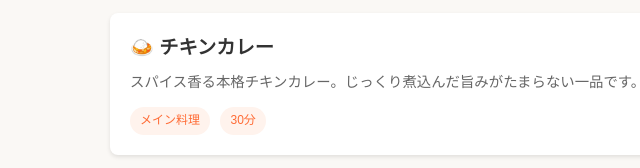
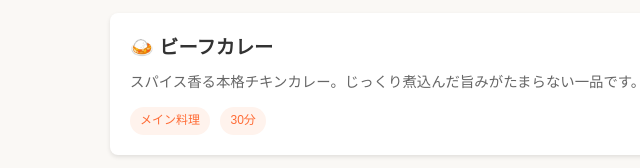
Before and after one commit to git-flow-dojo/git-training-demo-pair-mac, a plain HTML site: page index.html in a window 1280 px wide. Shown: the part 292-460 px from the top of the page, 146-786 px from the left. Drawn offline with Linux system fonts and the light colour scheme.

Commit message:
カレーの名前を変更

```diff
--- a/index.html
+++ b/index.html
@@ -25,7 +25,7 @@
              ============================== -->
         <li class="recipe-card">
           <a href="recipes/curry.html">
-            <h3>🍛 チキンカレー</h3>
+            <h3>🍛 ビーフカレー</h3>
             <p>スパイス香る本格チキンカレー。じっくり煮込んだ旨みがたまらない一品です。</p>
             <span class="tag">メイン料理</span>
             <span class="tag">30分</span>
```
